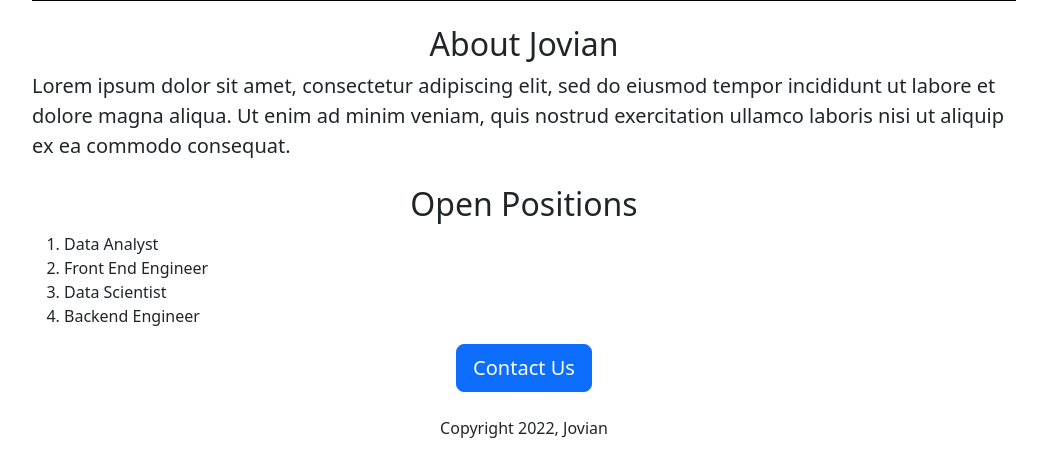
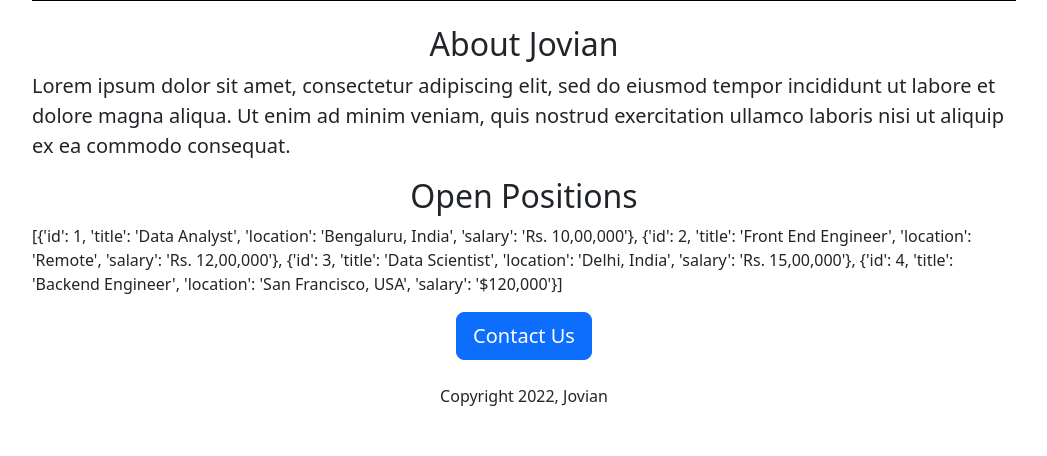
Before and after one commit to tresyoung/flask, a Flask app: page / in a window 1280 px wide. Shown: the part 439-895 px from the top of the page, without its empty margins (116-1163 px from the left). After the commit the page ends 845 px from the top, so only its background shows below. Run offline with Flask 3, Linux system fonts and the light colour scheme.

Commit message:
Committing Flask changes

```diff
--- a/app.py
+++ b/app.py
@@ -1,14 +1,42 @@
 import os
 from flask import Flask, render_template
 
-os.system('clear')
+os.system("clear")
 
 app = Flask(__name__)
 
-@app.route('/')
+JOBS = [
+    {
+        "id": 1,
+        "title": "Data Analyst",
+        "location": "Bengaluru, India",
+        "salary": "Rs. 10,00,000",
+    },
+    {
+        "id": 2,
+        "title": "Front End Engineer",
+        "location": "Remote",
+        "salary": "Rs. 12,00,000",
+    },
+    {
+        "id": 3,
+        "title": "Data Scientist",
+        "location": "Delhi, India",
+        "salary": "Rs. 15,00,000",
+    },
+    {
+        "id": 4,
+        "title": "Backend Engineer",
+        "location": "San Francisco, USA",
+        "salary": "$120,000",
+    },
+]
 
+
+@app.route("/")
 def hello_world():
-    return render_template('home.html')
+    return render_template("home.html", jobs=JOBS)
+
 
 if __name__ == "__main__":
-    app.run(host='0.0.0.0', debug=True)
+    app.run(host="0.0.0.0")
--- a/templates/home.html
+++ b/templates/home.html
@@ -1,37 +1,47 @@
-<!DOCTYPE>
+<!DOCTYPE >
 <html lang="en">
   <head>
     <title>Jovian Careers</title>
-    	<meta charset="utf-8">
-		<meta name="viewport" content="width=device.width, initial-scale=1">
-		<link href="https://cdn.jsdelivr.net/npm/bootstrap@5.3.3/dist/css/bootstrap.min.css" rel="stylesheet" integrity="sha384-QWTKZyjpPEjISv5WaRU9OFeRpok6YctnYmDr5pNlyT2bRjXh0JMhjY6hW+ALEwIH" crossorigin="anonymous">
+    <meta charset="utf-8" />
+    <meta name="viewport" content="width=device.width, initial-scale=1" />
+    <link
+      href="https://cdn.jsdelivr.net/npm/bootstrap@5.3.3/dist/css/bootstrap.min.css"
+      rel="stylesheet"
+      integrity="sha384-QWTKZyjpPEjISv5WaRU9OFeRpok6YctnYmDr5pNlyT2bRjXh0JMhjY6hW+ALEwIH"
+      crossorigin="anonymous"
+    />
     <style>
       #banner {
-				height:  360px;
+        height: 360px;
         width: 100%;
         object-fit: cover;
       }
     </style>
   </head>
   <body>
-		<div class = "container">
-			<div class = "mx-auto px-2" style="width: 1000px;">
+    <div class="container">
+      <div class="mx-auto px-2" style="width: 1000px">
         <h1 class="text-center mt-2 mb-4">Jovian Careers</h1>
-				<img class="img-fluid"; id="banner"; src="http://127.0.0.1:5000/static/banner.jpg">
-				<h2 class="text-center  mt-4 mb-2">About Jovian</h2>
+        <img
+          class="img-fluid"
+          ;
+          id="banner"
+          ;
+          src="http://127.0.0.1:5000/static/banner.jpg"
+        />
+        <h2 class="text-center mt-4 mb-2">About Jovian</h2>
         <p class="lead">
-				Lorem ipsum dolor sit amet, consectetur adipiscing elit, sed do eiusmod tempor incididunt  ut labore et dolore
-				magna aliqua. Ut enim ad minim veniam, quis nostrud exercitation ullamco laboris nisi ut aliquip ex ea commodo consequat.
+          Lorem ipsum dolor sit amet, consectetur adipiscing elit, sed do
+          eiusmod tempor incididunt ut labore et dolore magna aliqua. Ut enim ad
+          minim veniam, quis nostrud exercitation ullamco laboris nisi ut
+          aliquip ex ea commodo consequat.
         </p>
-				<h2 class="text-center mt-4 mb-2">Open Positions</h2>
-				<ol >
-					<li>Data Analyst</li>
-					<li>Front End Engineer</li>
-					<li>Data Scientist</li>
-					<li>Backend Engineer</li>
-				</ol>
+        <h2 class="text-center mt-2 mb-2">Open Positions</h2>
+        <p>{{jobs}}</p>
         <div class="text-center mt-2 mb-2">
-					<button  type="button" class="btn btn-primary btn-lg">Contact Us</button>
+          <button type="button" class="btn btn-primary btn-lg">
+            Contact Us
+          </button>
           <p class="mt-4">Copyright 2022, Jovian</p>
         </div>
       </div>
```
Lines whose indentation alone changed are shown as unchanged.
